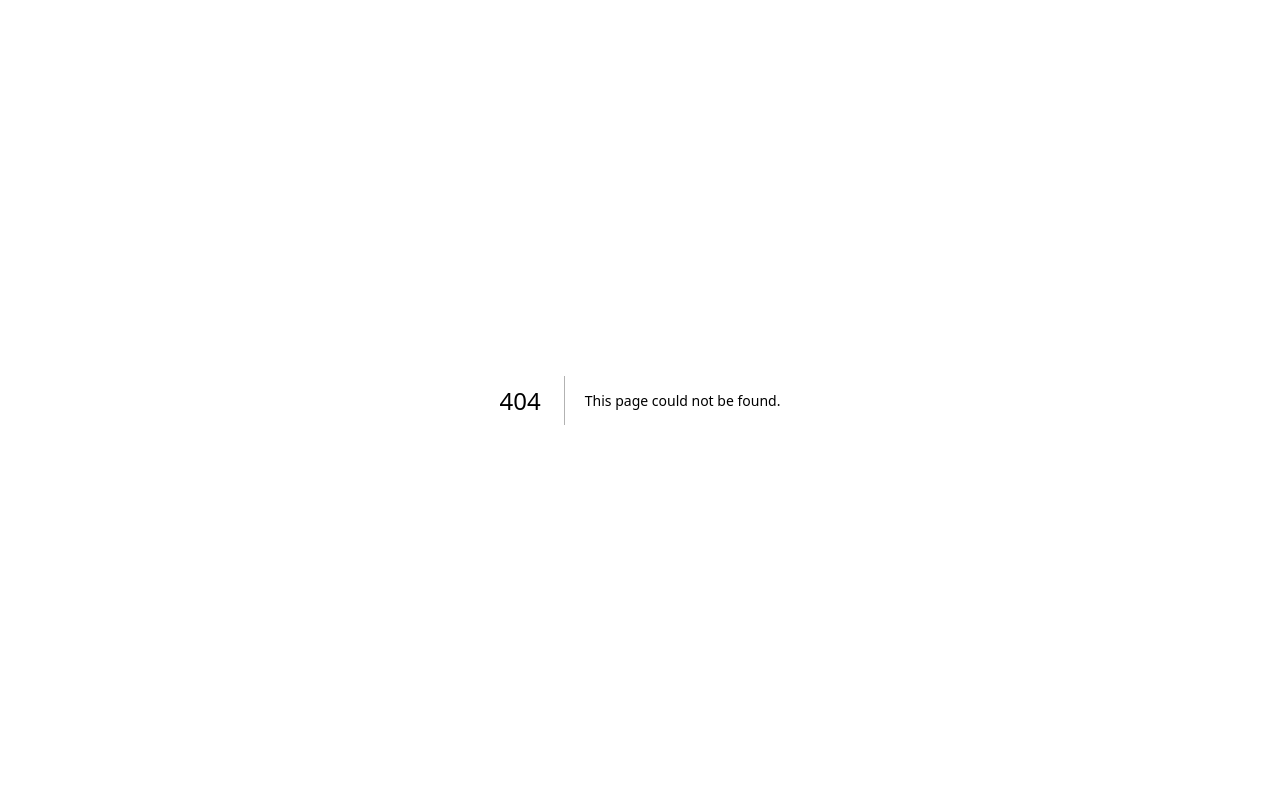
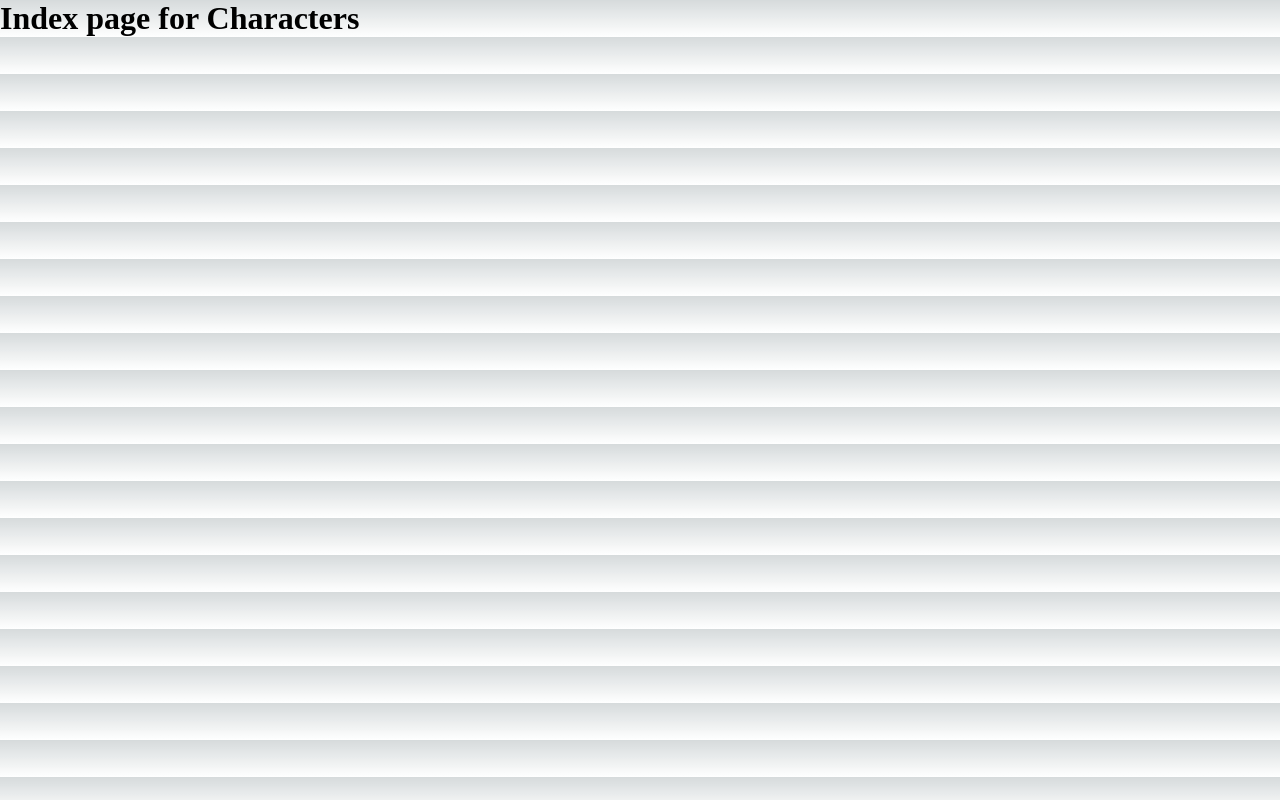
Before and after one commit to kuhn-moni/Project-4.5-Typescript-NEXT.JS-RicknMorty, a Next.js app: page /characters in a window 1280 px wide. Before the commit this address had no page. Built offline with nearby package versions, Linux system fonts and the light colour scheme.

Commit message:
pages testing

```diff
--- /dev/null
+++ b/src/pages/characters/index.tsx
@@ -0,0 +1,9 @@
+import React from "react";
+
+type Props = {};
+
+const Characters = (props: Props) => {
+  return <h1>Index page for Characters</h1>;
+};
+
+export default Characters;
```
Also changed, not shown: src/pages/Routes/index.tsx (deleted, +0 -9 lines), src/pages/Routes/page1.tsx (deleted, +0 -9 lines), src/pages/characters/[id].tsx (added, +9 -0 lines).
